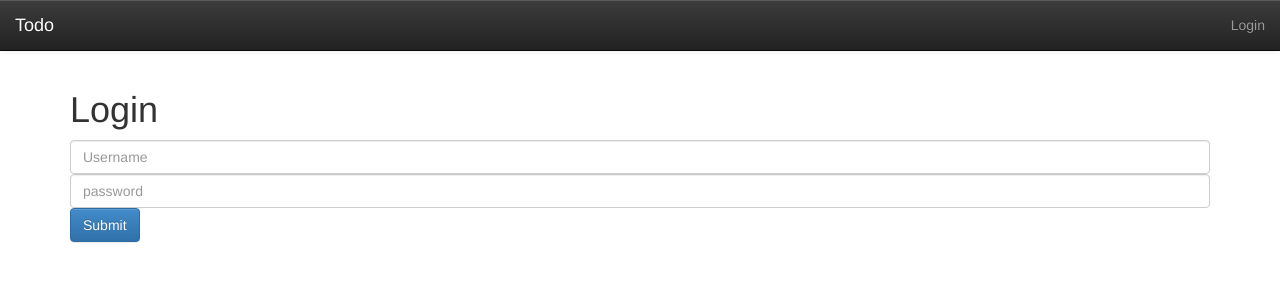
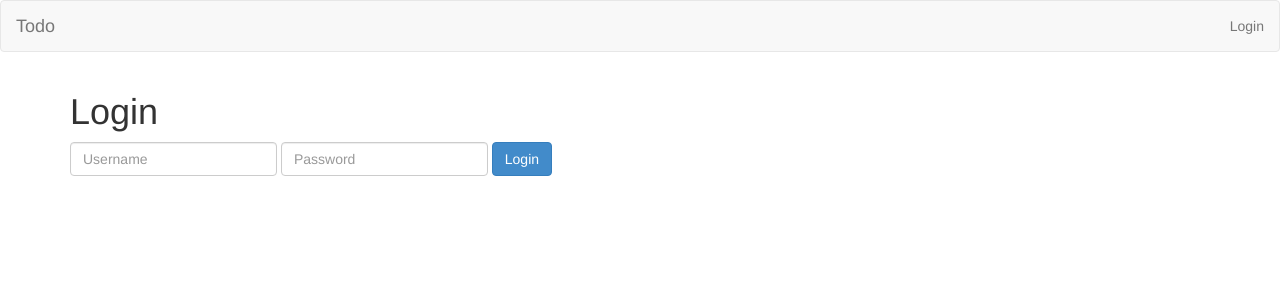
Before and after one commit to code-monkeys/todo, a Flask app: page / in a window 1280 px wide. Shown: the top 300 px of the page. Run offline with Flask 2, Linux system fonts and the light colour scheme.

Commit message:
UI improvements.

```diff
--- a/app.py
+++ b/app.py
@@ -49,7 +49,7 @@ def get_todos():
     except:
         return [["Dateifehler beim holen der Todos.", 42000000000]] # Yeah you shouldn't do thinks like this.
 def mkerror(title, text):
-    return render_template("error.html", errortitle=title, errortext=text, css=url_for('static', filename='css/bootstrap.css'), themecss=url_for('static', filename='css/bootstrap-theme.css'), js=url_for('static',filename='js/bootstrap.min.js'))
+    return render_template("error.html", errortitle=title, errortext=text, css=url_for('static', filename='css/bootstrap.css'), js=url_for('static',filename='js/bootstrap.min.js'))
 
 #########################
 # The Pages             #
@@ -59,9 +59,9 @@ def mkerror(title, text):
 @app.route('/')
 def index():
     if 'username' in session:
-        return render_template("todos.html", todos=get_todos(), css=url_for('static', filename='css/bootstrap.css'), themecss=url_for('static', filename='css/bootstrap-theme.css'), js=url_for('static',filename='js/bootstrap.min.js'))
+        return render_template("todos.html", todos=get_todos(), css=url_for('static', filename='css/bootstrap.css'),  js=url_for('static',filename='js/bootstrap.min.js'))
     else:
-        return render_template("loginform.html", css=url_for('static', filename='css/bootstrap.css'), themecss=url_for('static', filename='css/bootstrap-theme.css'), js=url_for('static',filename='js/bootstrap.min.js'))
+        return render_template("loginform.html", css=url_for('static', filename='css/bootstrap.css'),  js=url_for('static',filename='js/bootstrap.min.js'))
 
 # Todo managment
 @app.route('/add', methods=['POST'])
--- a/templates/loginform.html
+++ b/templates/loginform.html
@@ -5,40 +5,52 @@
     <meta name="viewport" content="width=device-width, initial-scale=1.0">
     <!-- Bootstrap -->
     <link href="{{ css }}" rel="stylesheet" media="screen" />
-	<link href="{{ themecss }}" rel="stylesheet" media="screen" />
+	<!--<link href="./static/css/bootstrap-theme.min.css" rel="stylesheet" media="screen" />-->
     <!-- HTML5 shim and Respond.js IE8 support of HTML5 elements and media queries -->
     <!--[if lt IE 9]>
-      <script src="../../assets/js/html5shiv.js"></script>
-      <script src="../../assets/js/respond.min.js"></script>
+      <script src="./static/js/html5shiv.js"></script>
+      <script src="./static/js/respond.min.js"></script>
     <![endif]-->
   </head>
   <body>
 	  <div id="wrap">
-	  <nav class="navbar navbar-fixed-top navbar-inverse" role="navigation">
+		  <nav class="navbar navbar-default" role="navigation">
 			  <!-- Brand and toggle get grouped for better mobile display -->
 			  <div class="navbar-header">
-	      <a class="navbar-brand" href="#">Todo</a>
+			      <button type="button" class="navbar-toggle" data-toggle="collapse" data-target=".navbar-ex1-collapse">
+			        <span class="sr-only">Toggle navigation</span>
+			        <span class="icon-bar"></span>
+			        <span class="icon-bar"></span>
+			        <span class="icon-bar"></span>
+			      </button>
+			      <a class="navbar-brand" href="./">Todo</a>
 			    </div>
 	   		 <div class="collapse navbar-collapse navbar-ex1-collapse">
 				 <ul class="nav navbar-nav navbar-right">
 					 <li class="dropdown">
 						 <a class="dropbown-toggle" data-toggle="dropdown" href="#">Login</a>
 						 <div class="dropdown-menu">
-	    	 			<form role="search" accept-charset="utf-8" method="post" action="./login">
+	    					 <form accept-charset="utf-8" method="post" action="./login">
 	  							<input name="username" type="text" placeholder="Username" class="form-control"/>
-	  				   	  	<input name="password" type="password" placeholder="password" class="form-control">
-	  				   		<input type="submit" name="submit" class="btn btn-default btn-block"/>
+	  							<input name="password" type="password" placeholder="Password" class="form-control">
+	  							<input type="submit" name="submit" value="Login" class="btn btn-default btn-block"/>
 	    		  			</form>
 						</div>
 					</li>
 	  		  </div><!-- /.navbar-collapse -->
 	 	 </nav>
-	<div class="container" style="margin-top:70px;">
+		 <div class="container">
    		  <h1>Login</h1>
-		<form action="./login" method="post" accept-charset="utf-8" class="form-group">
-			<input name="username" type="text" placeholder="Username" class="form-control"/>
-   		  	<input name="password" type="password" placeholder="password" class="form-control">
-   			<input type="submit" name="submit" class="btn btn-primary"/>
+			<form action="./login" method="post" accept-charset="utf-8" class="form-inline">
+				<div class="form-group">
+					<input name="username" type="text" placeholder="Username" class="form-control inline-input"/>
+				</div>
+				<div class="form-group">
+   				 <input name="password" type="password" placeholder="Password" class="form-control inline-input" />
+				</div>
+				<div class="form-group">
+  				  <input type="submit" name="submit" value="Login" class="btn btn-primary"/>
+				</div>
 			</form>
 		</div>
    	 <!-- jQuery (necessary for Bootstrap's JavaScript plugins) -->
```
Also changed, not shown: templates/error.html (+14 -15 lines), templates/todos.html (+21 -10 lines). Lines whose indentation alone changed are shown as unchanged.
